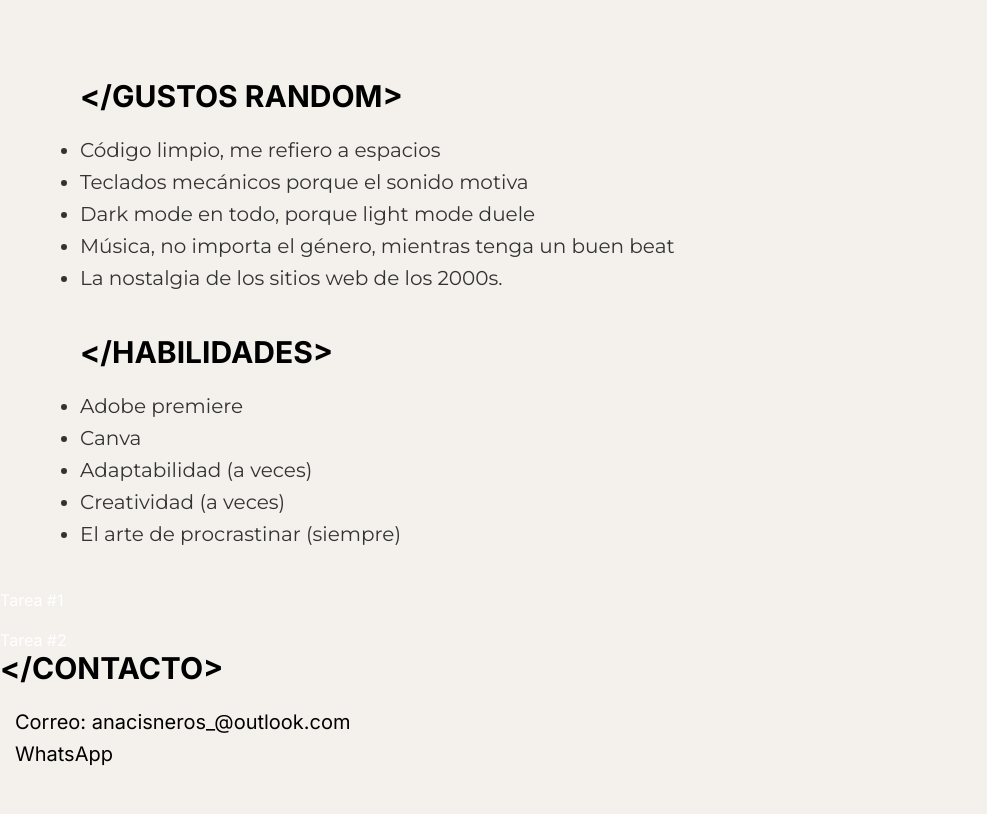
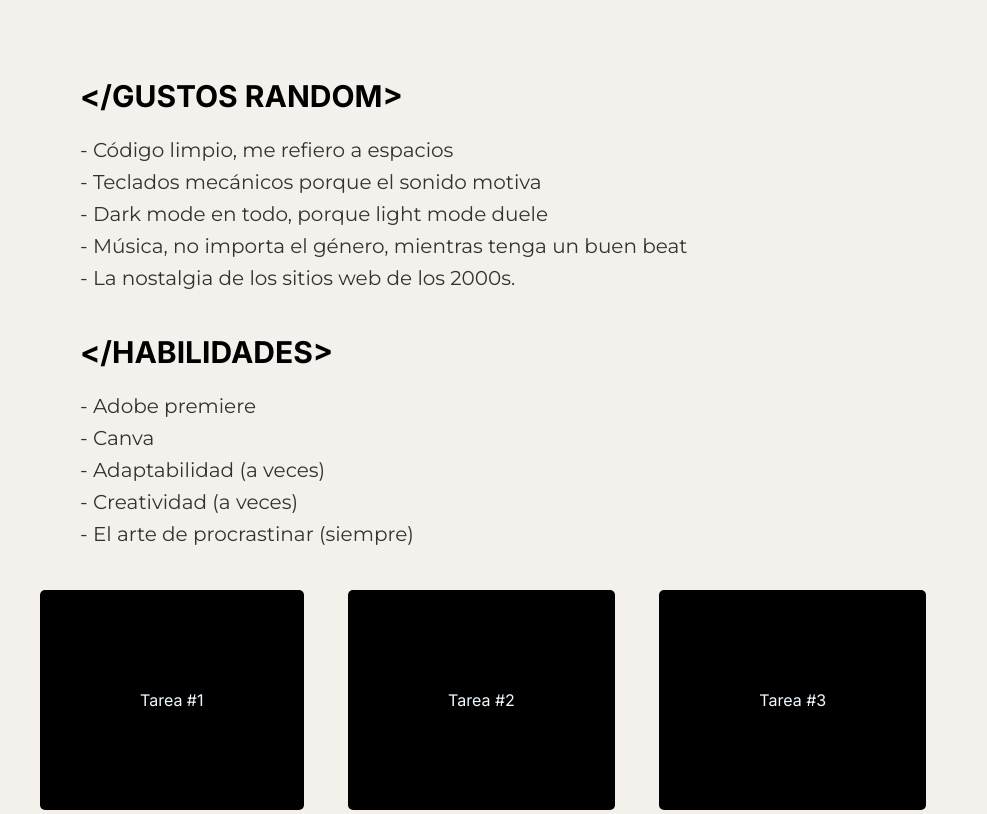
Before and after one commit to 203477/in-the-pipe-line, a plain HTML site: page index.html in a window 1280 px wide. Shown: the part 840-1654 px from the top of the page, without its empty margins (0-987 px from the left). Before the commit the page ends 1610 px from the top, so only its background shows below. Drawn offline with Linux system fonts and the light colour scheme; a web font is replaced by a local one.

Commit message:
Update index.html

```diff
--- a/index.html
+++ b/index.html
@@ -27,7 +27,8 @@
           <a href="#tareas" style="padding: 10px;">Trabajos</a>
           <a href="#about" style="padding: 10px;">Acerca de</a>
 
-          <button href="#contact">Contacto</button>
+          <a href="#contact"><button>Contacto</button></a>
+
 
         </div>
     </nav>
@@ -51,36 +52,56 @@
     </section>
 
     <section class="hero">
-    <section class="main">
+    <section id="Acerca de" class="main">
     <h3>&lt;/GUSTOS RANDOM&gt;</h3>
-          <ul>
-              <li>Código limpio, me refiero a espacios</li>
-              <li>Teclados mecánicos porque el sonido motiva</li>
-              <li>Dark mode en todo, porque light mode duele</li>
-              <li>Música, no importa el género, mientras tenga un buen beat</li>
-              <li>La nostalgia de los sitios web de los 2000s.</li>
-              <br> <br />
-          </ul>
+      <p> - Código limpio, me refiero a espacios <br>
+          - Teclados mecánicos porque el sonido motiva <br>
+          - Dark mode en todo, porque light mode duele <br>
+          - Música, no importa el género, mientras tenga un buen beat <br>
+          - La nostalgia de los sitios web de los 2000s.</p>
+          <br>
+          <br>
       <h3>&lt;/HABILIDADES&gt;</h3>
-          <ul>
-              <li>Adobe premiere</li>
-              <li>Canva</li>
-              <li>Adaptabilidad (a veces)</li>
-              <li>Creatividad (a veces)</li>
-              <li>El arte de procrastinar (siempre)</li>
-          </ul>
+      <p> - Adobe premiere<br>
+          - Canva<br>
+          - Adaptabilidad (a veces)<br>
+          - Creatividad (a veces)<br>
+          - El arte de procrastinar (siempre)</p>
+
   </section>
 
 
 </section>
 
+
+
+<style>
+  #tareas a {
+    padding: 100px 100px;
+    display: inline-block;
+    text-decoration: none;
+    background-color: #000000;
+    border-radius: 5px;
+    margin-bottom: 50px;
+    margin-left: 40px;
+    color: aliceblue;
+  }
+
+  #tareas a:hover {
+    transform: scale(1.1);
+    box-shadow: 0px 4px 15px rgba(255, 0, 0, 0.7);
+    transition: transform 0.3s ease, background-color 0.3s ease;
+  }
+</style>
+
   <section id="tareas">
-    <a href="https://docs.google.com/document/d/1o5iojM-wFQ4jNB4eSi4DnwulICziBfr5-D0fS_bfuyY/edit?usp=sharing">Tarea #1</a>
-    <br> <br />
+    <a
+    href="https://docs.google.com/document/d/1o5iojM-wFQ4jNB4eSi4DnwulICziBfr5-D0fS_bfuyY/edit?usp=sharing">Tarea #1</a>
     <a href="https://docs.google.com/document/d/1o5iojM-wFQ4jNB4eSi4DnwulICziBfr5-D0fS_bfuyY/edit?usp=sharing">Tarea #2</a>
+    <a href="https://docs.google.com/document/d/1yxzm-_iI2wRMtknRWfRpq1-EErxHiTPqSnH0Hs6z3_8/edit?usp=sharing">Tarea #3</a>
   </section>
 
-<section id="contact">
+<section id="contact" style="margin-left: 40px;">
   <h3>&lt;/CONTACTO&gt;</h3>
   <ul>
       <li><a href="mailto:anacisneros_@outlook.com" target="_blank" style="color: rgb(0, 0, 0); padding: 2px 15px; text-decoration: none; border-radius: 20px;">Correo: anacisneros_@outlook.com</a>
```
